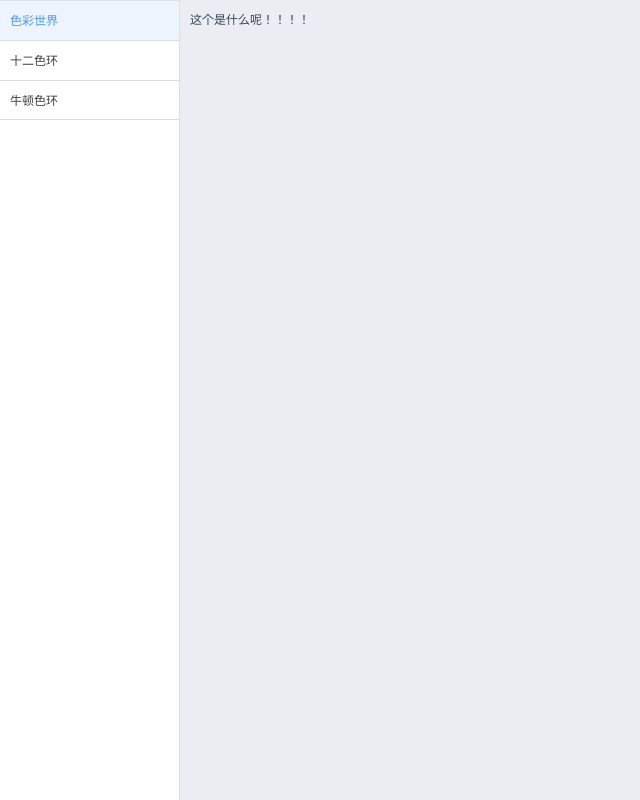
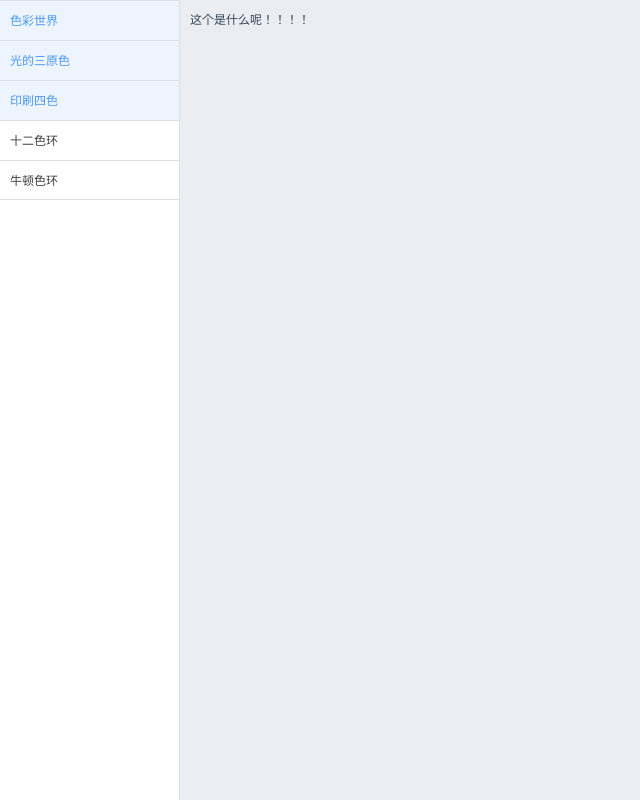
Before and after one commit to fuchunhui/color-ring, a Vue app: page / in a window 1280 px wide. Shown: the whole page, without its empty margins (0-640 px from the left). Built offline with nearby package versions, Linux system fonts and the light colour scheme.

Commit message:
feat: new catalog

```diff
--- a/src/App.vue
+++ b/src/App.vue
@@ -2,25 +2,11 @@
 import {ref, watch, computed} from 'vue';
 import {useRouter, useRoute} from 'vue-router';
 import Side from './components/Side.vue';
+import {catalogList} from './config/constant';
 
 const router = useRouter();
 const route = useRoute();
 const current = ref('HOME');
-
-const catalogList = [
-  {
-    label: '色彩世界',
-    value: 'HOME'
-  },
-  {
-    label: '十二色环',
-    value: 'TWELVE'
-  },
-  {
-    label: '牛顿色环',
-    value: 'NEWTON'
-  }
-];
 
 const routerChange = (value: string) => {
   current.value = value;
--- /dev/null
+++ b/src/config/constant.ts
@@ -0,0 +1,22 @@
+export const catalogList = [
+  {
+    label: '色彩世界',
+    value: 'HOME'
+  },
+  {
+    label: '光的三原色',
+    value: 'HOME'
+  },
+  {
+    label: '印刷四色',
+    value: 'HOME'
+  },
+  {
+    label: '十二色环',
+    value: 'TWELVE'
+  },
+  {
+    label: '牛顿色环',
+    value: 'NEWTON'
+  }
+];
```
